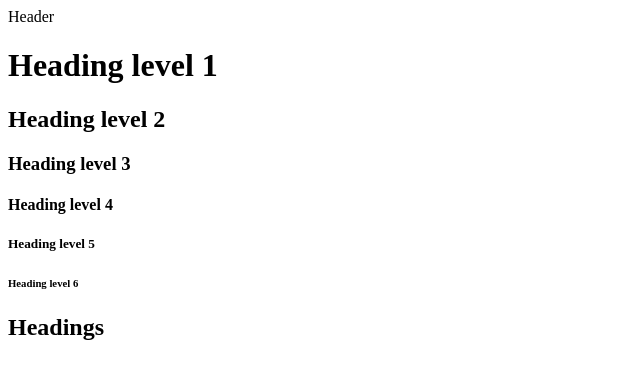
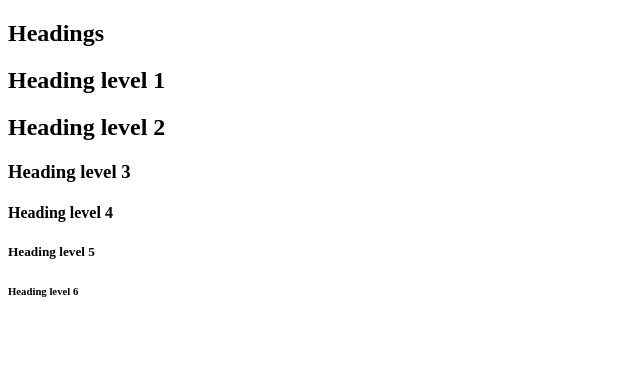
Before and after one commit to davidperlaza14/holbertonschool-web_front_end, a plain HTML site: page html_advanced/11-styleguide.html in a window 1280 px wide. Shown: the whole page, without its empty margins (0-640 px from the left). Drawn offline with Linux system fonts and the light colour scheme.

Commit message:
11. styleguide

```diff
--- a/html_advanced/11-styleguide.html
+++ b/html_advanced/11-styleguide.html
@@ -10,19 +10,20 @@
     <link rel="icon" type="image/png" href="./favicon.png">
 </head>
 <body>
-    <header>Header</header>
-    <h1>Heading level 1</h1>
-    <h2>Heading level 2</h2>
-    <h3>Heading level 3</h3>
-    <h4>Heading level 4</h4>
-    <h5>Heading level 5</h5>
-    <h6>Heading level 6</h6>
+    <header></header>
     <main>
         <section>
             <header>
                 <h2>Headings</h2>
             </header>
-        </section></main>
+            <h1>Heading level 1</h1>
+            <h2>Heading level 2</h2>
+            <h3>Heading level 3</h3>
+            <h4>Heading level 4</h4>
+            <h5>Heading level 5</h5>
+            <h6>Heading level 6</h6>
+        </section>
+    </main>
     <footer></footer>
 </body>
 </html>
```
